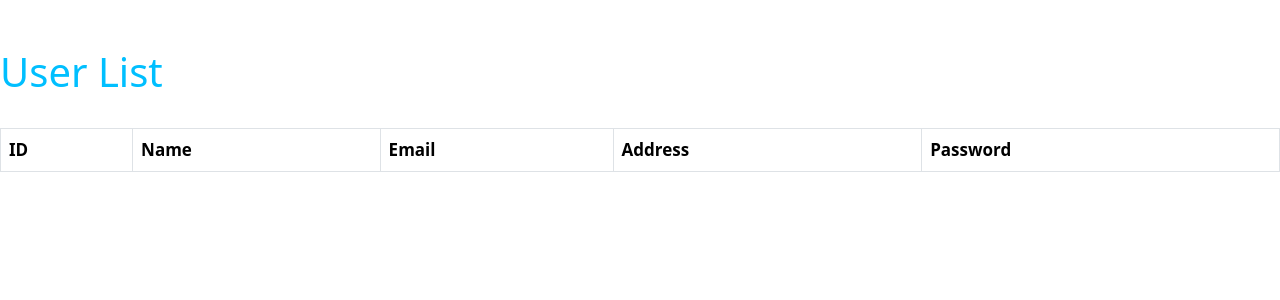
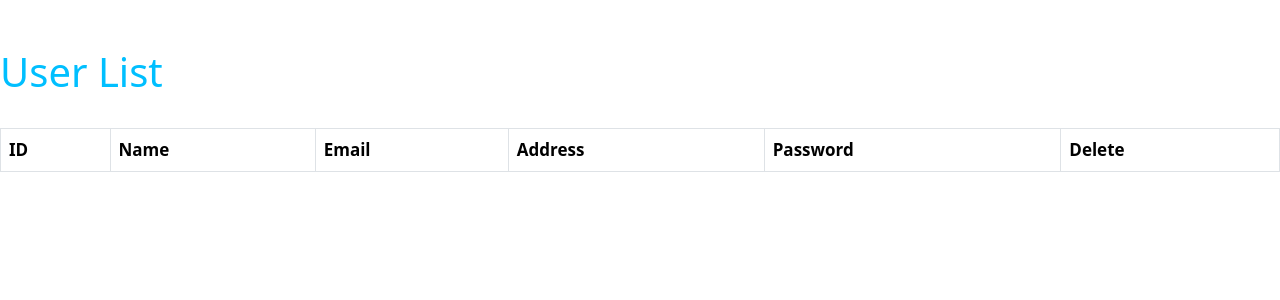
Before and after one commit to JackSparrow9875/Flask, a Flask app: page /user_list in a window 1280 px wide. Shown: the part 82-382 px from the top of the page. Run offline with Flask 3, Linux system fonts and the light colour scheme; lists and menus that the app fills with data are empty.

Commit message:
added the delete button now

```diff
--- a/app.py
+++ b/app.py
@@ -137,7 +137,7 @@ def user_update(user_id):
 
 
 @app.route('/delete/<int:user_id>', methods=['POST', 'GET'])
-def delusers(user_id):
+def deluser(user_id):
     user = User.query.get_or_404(user_id)
     try:
         db.session.delete(user)
--- a/templates/userlist.html
+++ b/templates/userlist.html
@@ -12,6 +12,7 @@
                 <th>Email</th>
                 <th>Address</th>
                 <th>Password</th>
+                <th>Delete</th>
             </tr>
         </thead>
         <tbody>
@@ -22,6 +23,7 @@
                     <td>{{ user.email }}</td>
                     <td>{{ user.address }}</td>
                     <td>{{ user.hashed_password }}</td>
+                    <td><a href="{{ url_for('deluser', user_id=id) }}" class="btn btn-danger">Delete</a></td>
                 </tr>
             {% endfor %}
     </table>
```
